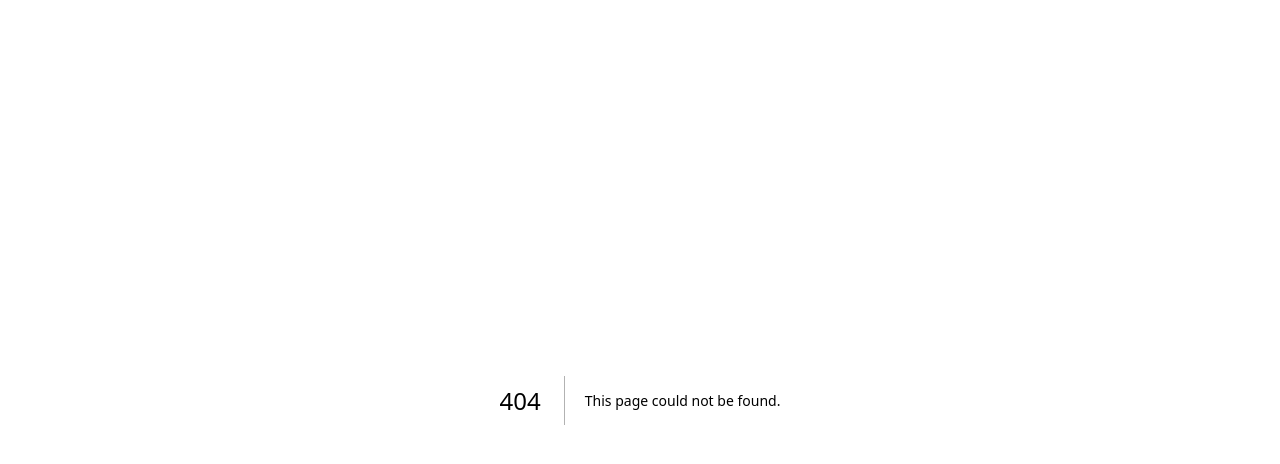
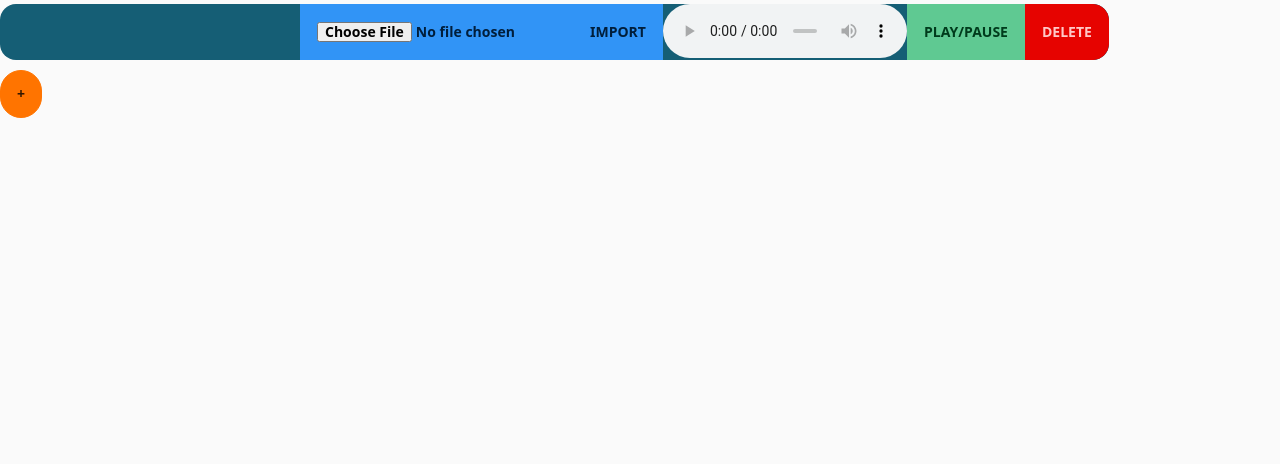
Before and after one commit to Incosomi/AVT_Incosomi, a Next.js app in the folder avt_incosomi/: page /recorder/playerArea in a window 1280 px wide. Before the commit this address had no page. Shown: the top 464 px of the page. Built offline with nearby package versions, Linux system fonts and the light colour scheme.

Commit message:
AVT-7: rebase onto dev

```diff
--- a/avt_incosomi/pages/_app.js
+++ b/avt_incosomi/pages/_app.js
@@ -1,5 +1,7 @@
 import '@/styles/globals.css'
 
 export default function App({ Component, pageProps }) {
-  return <Component {...pageProps} />
+  return <div data-theme="custom">
+    <Component {...pageProps} />
+  </div>
 }
--- a/avt_incosomi/pages/index.js
+++ b/avt_incosomi/pages/index.js
@@ -11,7 +11,7 @@ export default function Home() {
       <div className="z-10 w-full max-w-5xl items-center justify-between font-mono text-sm lg:flex">
         <p className="fixed left-0 top-0 flex w-full justify-center border-b border-gray-300 bg-gradient-to-b from-zinc-200 pb-6 pt-8 backdrop-blur-2xl dark:border-neutral-800 dark:bg-zinc-800/30 dark:from-inherit lg:static lg:w-auto lg:rounded-xl lg:border lg:bg-gray-200 lg:p-4 lg:dark:bg-zinc-800/30">
           Get started by editing&nbsp;
-          <code className="font-mono font-bold">pages/index.js</code>
+          <code className="font-mono font-bold">pages/playerBar.js</code>
         </p>
         <div className="fixed bottom-0 left-0 flex h-48 w-full items-end justify-center bg-gradient-to-t from-white via-white dark:from-black dark:via-black lg:static lg:h-auto lg:w-auto lg:bg-none">
           <a
--- /dev/null
+++ b/avt_incosomi/pages/recorder/index.js
@@ -0,0 +1,9 @@
+import PlayerArea from "@/pages/recorder/playerArea";
+
+export default function App(){
+    return(
+        <div className="w-screen h-screen">
+            <PlayerArea/>
+        </div>
+    );
+}
--- /dev/null
+++ b/avt_incosomi/pages/recorder/playerArea.js
@@ -0,0 +1,28 @@
+import PlayerBar from "@/pages/recorder/playerBar";
+import {useState} from "react";
+
+export default function PlayerArea(){
+
+    const [barIds, setBarIds] = useState([""]);
+    const [lastBarId, setLastBarId] = useState(0);
+    const handleAddPlayerBar = () => {
+        setLastBarId(lastBarId+1);
+        setBarIds([...barIds,lastBarId]);
+    }
+
+    const handleDeletePlayerBar = (barId) => {
+        const list = [...barIds];
+        let indexToBeRemoved = list.indexOf(barId);
+        list.splice(indexToBeRemoved, 1);
+        setBarIds(list);
+    }
+
+    return(
+        <div id="PlayerArea" className="w-3/12">
+            {barIds.map(barId => (
+                <PlayerBar key={barId} deleteHandler={() => handleDeletePlayerBar(barId)}/>
+            ))}
+            <button className="btn my-1 btn-secondary rounded-full" onClick={handleAddPlayerBar}>+</button>
+        </div>
+    );
+}
--- /dev/null
+++ b/avt_incosomi/pages/recorder/playerBar.js
@@ -0,0 +1,81 @@
+import {useEffect, useRef, useState} from "react";
+
+let animationController;
+export default function PlayerBar(props){
+
+    const [fileSource, setFileSource] = useState(null);
+    const audioRef = useRef();
+    const canvasRef = useRef();
+    const audioSource = useRef();
+    const analyzer = useRef();
+
+    useEffect(() => {
+        canvasRef.current.style.height = '100%';
+        canvasRef.current.height = canvasRef.current.offsetHeight;
+    },[])
+
+    const handleSourceFileChange = (files) => {
+        setFileSource(window.URL.createObjectURL(files[0]));
+    }
+
+    const handlePlayPause = () => {
+        if(audioRef.current.paused){
+            audioRef.current.play();
+        }else{
+            audioRef.current.pause();
+        }
+    }
+
+    const handleAudioPlay = () => {
+        let audioContext = new AudioContext();
+        if(!audioSource.current){
+            audioSource.current = audioContext.createMediaElementSource(audioRef.current);
+            analyzer.current = audioContext.createAnalyser();
+            audioSource.current.connect(analyzer.current);
+            analyzer.current.connect(audioContext.destination);
+        }
+        visualizeData();
+    };
+
+    const handleDelete = () => {
+
+        props.deleteHandler();
+    }
+
+    const visualizeData = () => {
+        animationController = window.requestAnimationFrame(visualizeData);
+        if (audioRef.current === null) return cancelAnimationFrame(animationController);
+        if (audioRef.current.paused) return cancelAnimationFrame(animationController);
+        const songData = new Uint8Array(100);
+        analyzer.current.getByteFrequencyData(songData);
+        const bar_width = 3;
+        let start = 0;
+        const ctx = canvasRef.current.getContext('2d');
+        ctx.clearRect(0, 0, canvasRef.current.width, canvasRef.current.height);
+        for(let i=0; i<songData.length; i++){
+            start = i*4;
+            let gradient =
+                ctx.createLinearGradient(0,0,canvasRef.current.width, canvasRef.current.height);
+            gradient.addColorStop(0.2, '#2392f5');
+            gradient.addColorStop(0.5, '#fe0095');
+            gradient.addColorStop(1.0, '#e500fe');
+            ctx.fillStyle = gradient;
+            ctx.fillRect(start, canvasRef.current.height, bar_width, -songData[i]/3);
+        }
+    };
+
+    return(
+        <div className="btn-group bg-cyan-800 rounded-2xl h-14 my-1">
+            <canvas className="rounded-l-2xl" ref={canvasRef} width={300}/>
+            <label className="btn btn-info h-auto">
+                <input type={"file"}
+                       onChange={(e) => handleSourceFileChange(e.target.files)}
+                />
+                Import
+            </label>
+            <audio controls ref={audioRef} onPlay={handleAudioPlay} src={fileSource}/>
+            <button className="btn btn-success h-auto" onClick={handlePlayPause}>Play/Pause</button>
+            <button className="btn btn-error rounded-r-full h-auto" onClick={handleDelete}>Delete</button>
+        </div>
+    );
+}
```
Also changed, not shown: 1 other file (tests, documents, lock files or other folders).
